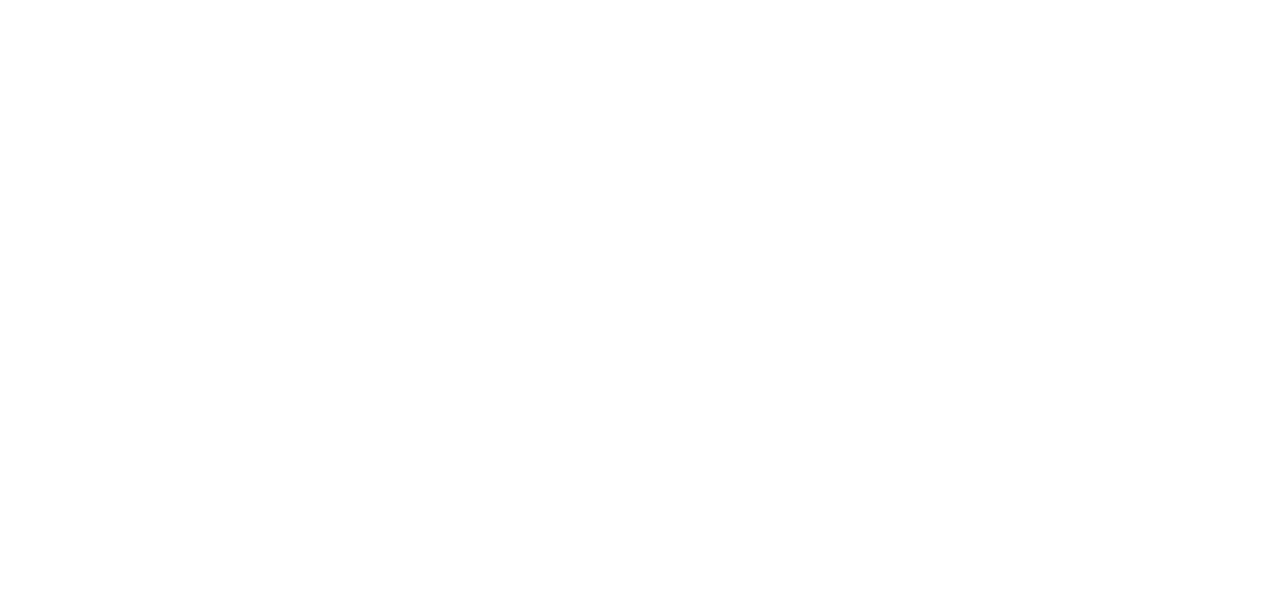
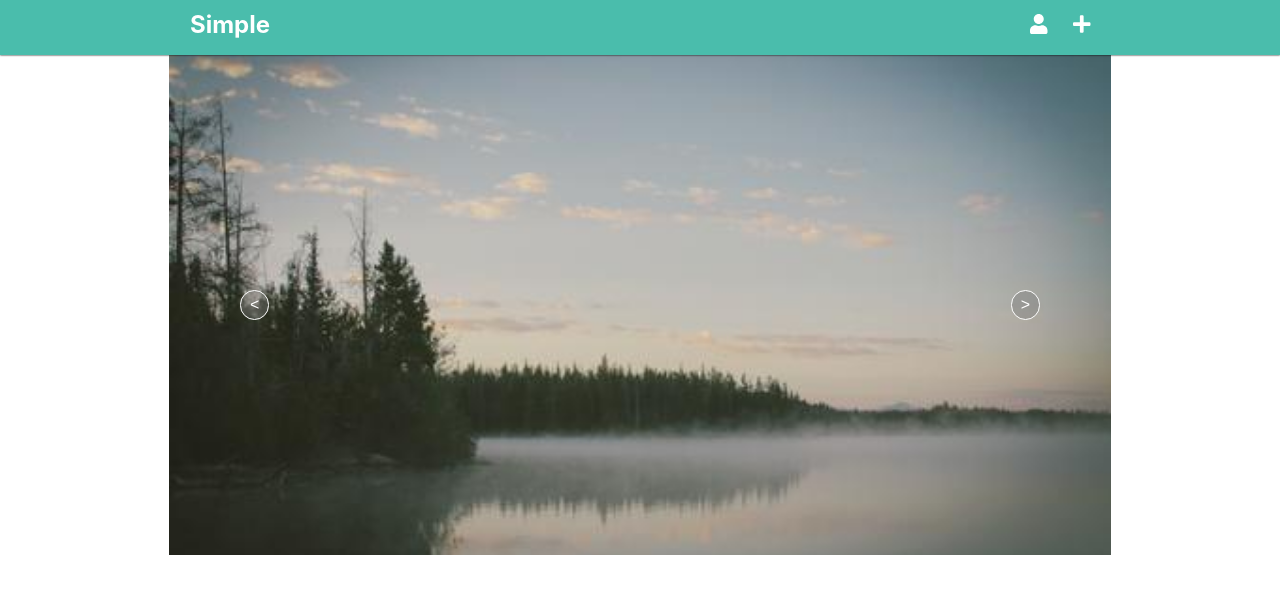
Before and after one commit to KerstingJ/simple, a React (Create React App) app in the folder simple/: page /projects/1 in a window 1280 px wide. Shown: the top 594 px of the page. Built offline with nearby package versions, Linux system fonts and the light colour scheme.

Commit message:
added large carousel to projects

```diff
--- a/simple/src/App.js
+++ b/simple/src/App.js
@@ -13,7 +13,7 @@
       {/* <Route path="/login" component={Login}/>
       <Route path="/register" component={Login} register={true}/> */}
       <Route exact path="/" component={MainView} />
-      <Route path="/project/:id" component={ProjectView} />
+      <Route path="/projects/:id" component={ProjectView} />
       <Route path="/addProject" component={MainView} />
     </div>
   );
--- a/simple/src/components/Header.js
+++ b/simple/src/components/Header.js
@@ -24,6 +24,7 @@
 })
 
 const Header = styled.header`
+    height: 55px;
     width: 100%;
     background: #4abdac;
     color: white;
--- /dev/null
+++ b/simple/src/components/LargeCarousel.js
@@ -0,0 +1,69 @@
+import React, { useState } from "react";
+import styled from "styled-components";
+
+export default function(props) {
+  const [active, setActive] = useState(0);
+  const { images } = props;
+
+  function moveLeft(event) {
+    event.preventDefault();
+    setActive(active - 1 >= 0 ? active - 1 : images.length - 1);
+  }
+
+  function moveRight(event) {
+    event.preventDefault();
+    setActive(active + 1 < images.length ? active + 1 : 0);
+  }
+
+  return (
+    <CarouselContainer>
+      {images.length > 1 && <button className="btnLeft" onClick={moveLeft}>{`<`}</button>}
+      {images && images.map((img, index) => (
+        <img
+          key={img}
+          className={`img${index === active ? ` imgdisplay` : ``}`}
+          src={`../${img}`}
+        />
+      ))}
+      {images.length > 1 && <button className="btnRight" onClick={moveRight}>{`>`}</button>}
+    </CarouselContainer>
+  );
+}
+
+const CarouselContainer = styled.div`
+    display: flex;
+    justify-content: space-between;
+    align-items: center;
+    max-height: 500px;
+    overflow: hidden;
+
+  .img {
+    display: none;
+    width: 100%;
+    object-fit: cover;
+
+    &.imgdisplay {
+      display: unset;
+    }
+  }
+
+  button {
+    position: relative;
+    background: rgba(124,124,124,0.4);
+    color: white;
+    /* text-shadow: 1px 1px 0 white; */
+    border-radius: 25px;
+    border: 1px solid white;
+    /* box-shadow: 1px 1px 0 white; */
+    padding: .5rem .9rem;
+
+    &.btnLeft{
+        left: 10%;
+    }
+
+    &.btnRight{
+        right: 10%;
+    }
+
+  }
+`;
--- a/simple/src/components/ProjectCard.js
+++ b/simple/src/components/ProjectCard.js
@@ -1,9 +1,10 @@
 import React, {useState} from "react";
+import { withRouter } from 'react-router-dom';
 import styled from "styled-components";
 
 import CardCarousel from './CardCarousel';
 
-export default function ProjectCard(props) {
+export default withRouter(function ProjectCard(props) {
   let { project } = props;
   const [hasVoted, setHasVoted] = useState(0);
 
@@ -13,6 +14,11 @@
 
   const voteDown = event => {
     setHasVoted(hasVoted < 0 ? 0 : -1)
+  }
+
+  const navButton = event => {
+    event.preventDefault();
+    props.history.push(`/projects/${project.id}`)
   }
 
   return (
@@ -43,12 +49,12 @@
           <p className="quote">
             "Incredibly Professional", "Super Responsive", "They Saved My Cat"
           </p>
-          <button className="more">See More</button>
+          <button className="more" onClick={navButton}>See More</button>
         </div>
       </div>
     </CardContainer>
   );
-}
+})
 
 const CardContainer = styled.div`
   display: flex;
--- a/simple/src/views/ProjectView.js
+++ b/simple/src/views/ProjectView.js
@@ -1,9 +1,44 @@
-import React from 'react';
-import Header from '../components/Header'
+import React, {useEffect, useState} from 'react';
+import styled from 'styled-components';
+import Header from '../components/Header.js';
+import LargeCarousel from '../components/LargeCarousel.js';
 
-export default function(){
+import data from '../dummy-data'
+
+export default function(props){
+    const [project, setProject] = useState({})
+
+    useEffect(()=>{
+        let id = props.match.params.id;
+        setProject(data.find(d => d.id == id))
+    })
+
+    if (!project) {
+        return <div>Somethings wrong with your project</div>
+    }
 
     return (<>
         <Header />
+        <Container>
+            {project.images && <LargeCarousel images={project.images}/>}
+            <div className="projectInfo">
+                {/* Contractor Name */}
+                {/* location */}
+                {/* Rating / Votes */}
+                {/* Date */}
+                {/* Description of Job */}
+            </div>
+            <div className="clientInfo">
+                {/* Client Name */}
+                {/* Rating */}
+                {/* Review */}
+            </div>
+        </Container>
     </>)
 }
+
+const Container = styled.div`
+    max-width: 1000px;
+    margin: 0 auto;
+    padding-top: 55px;
+`
```
